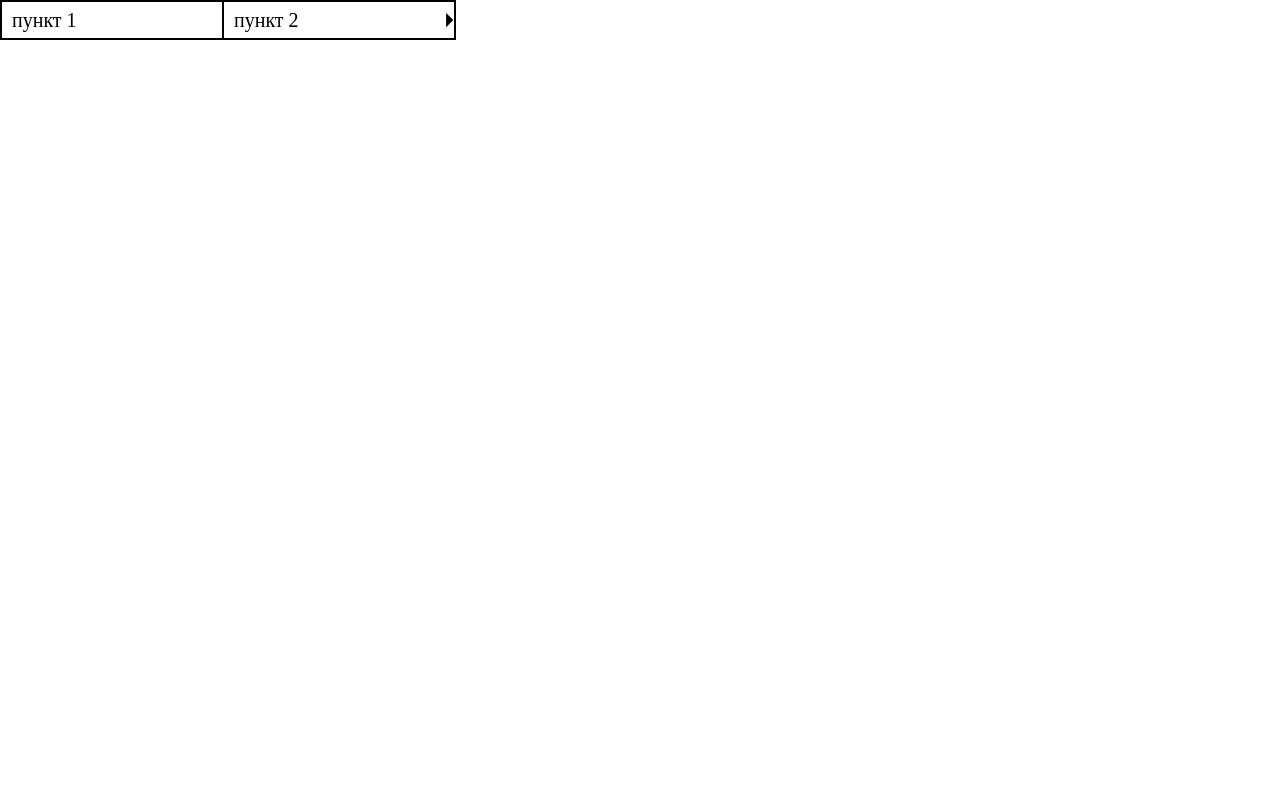
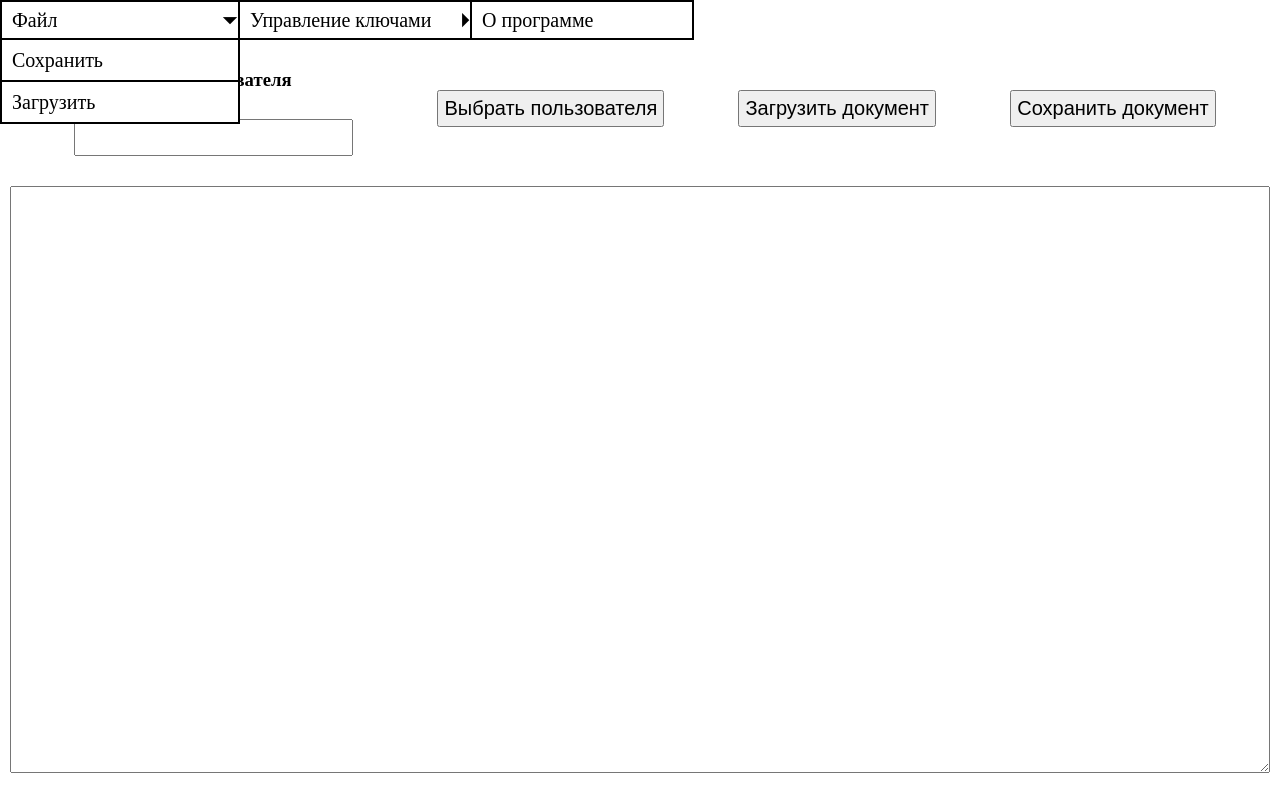
Before and after one commit to Abrak-Adabra/kmzi_lr1, a Next.js app: page / in a window 1280 px wide. Built offline with nearby package versions, Linux system fonts and the light colour scheme.

Commit message:
основной интерфейс

```diff
--- a/src/app/global.css
+++ b/src/app/global.css
@@ -1,4 +1,5 @@
 body {
     margin: 0;
     display: flex;
+    flex-direction: column;
 }
--- a/src/app/page.tsx
+++ b/src/app/page.tsx
@@ -1,6 +1,12 @@
 'use client'
 import Header from '@/components/Header/Header'
+import Operations from '@/pages/Operations/Operations'
 
 export default function Home() {
-    return <Header />
+    return (
+        <>
+            <Header />
+            <Operations />
+        </>
+    )
 }
--- a/src/components/Header/Header.tsx
+++ b/src/components/Header/Header.tsx
@@ -4,10 +4,17 @@ export default function Header() {
     return (
         <Navbar>
             <Navbar.List>
-                <Navbar.Item title="пункт 1"></Navbar.Item>
-                <Navbar.Item title="пункт 2">
-                    <Navbar.Elem title="123"></Navbar.Elem>
+                <Navbar.Item title="Файл">
+                    <Navbar.Elem title="Сохранить" />
+                    <Navbar.Elem title="Загрузить" />
                 </Navbar.Item>
+                <Navbar.Item title="Управление ключами">
+                    <Navbar.Elem title="Экспорт открытого ключа"></Navbar.Elem>
+                    <Navbar.Elem title="Импорт открытого ключа"></Navbar.Elem>
+                    <Navbar.Elem title="Выбор закрытого ключа"></Navbar.Elem>
+                    <Navbar.Elem title="Удаление пары ключей"></Navbar.Elem>
+                </Navbar.Item>
+                <Navbar.Item title="О программе" />
             </Navbar.List>
         </Navbar>
     )
--- /dev/null
+++ b/src/pages/Operations/Operations.tsx
@@ -0,0 +1,25 @@
+import Button from '@/ui-kit/Button/Button'
+import style from './operations.module.scss'
+
+export default function Operations() {
+    return (
+        <>
+            <div className={style['row']}>
+                <div className={style['col']}>
+                    <h3>Имя пользователя</h3>
+                    <input className={style['input']}></input>
+                </div>
+                <div className={style['col']}>
+                    <Button title="Выбрать пользователя" />
+                </div>
+                <div className={style['col']}>
+                    <Button title="Загрузить документ" />
+                </div>
+                <div className={style['col']}>
+                    <Button title="Сохранить документ" />
+                </div>
+            </div>
+            <textarea className={style['textarea']} rows={25} />
+        </>
+    )
+}
--- /dev/null
+++ b/src/pages/Operations/operations.module.scss
@@ -0,0 +1,22 @@
+.row {
+    display: flex;
+    column-gap: 10px;
+    padding-block: 10px;
+    justify-content: space-evenly;
+}
+.col {
+    display: flex;
+    flex-direction: column;
+    justify-content: center;
+    align-items: center;
+}
+.input {
+    padding: 5px;
+    margin: 10px;
+    font-size: 20px;
+}
+.textarea {
+    padding: 5px;
+    margin: 10px;
+    font-size: 20px;
+}
```
